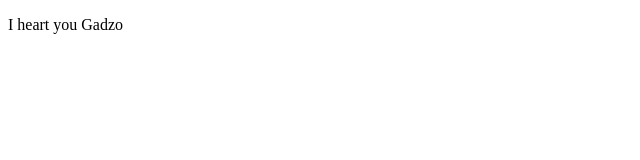
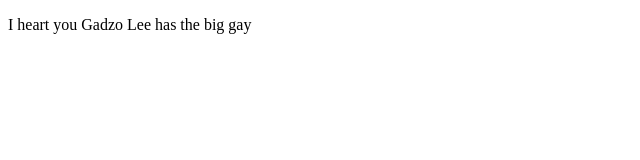
Before and after one commit to ritroboticsCro/protowns, an Angular app: page / in a window 1280 px wide. Shown: the top 160 px of the page, without its empty margins (0-640 px from the left). Built offline with nearby package versions, Linux system fonts and the light colour scheme.

Commit message:
Minor change to html

```diff
--- a/src/app/areas/customer/landing/landing.component.html
+++ b/src/app/areas/customer/landing/landing.component.html
@@ -1 +1,3 @@
-<p> I heart you Gadzo</p>
+<p> I heart you Gadzo
+Lee has the big gay
+</p>
```
Also changed, not shown: 1 other file (tests, documents, lock files or other folders).
